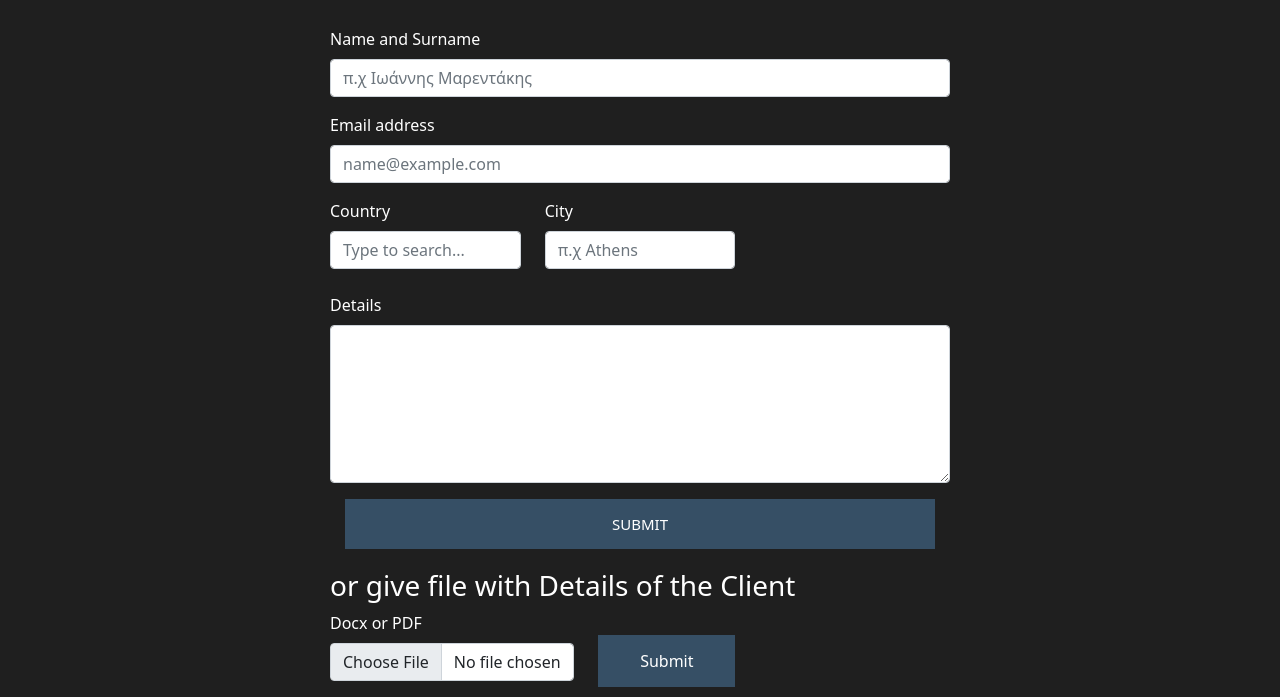
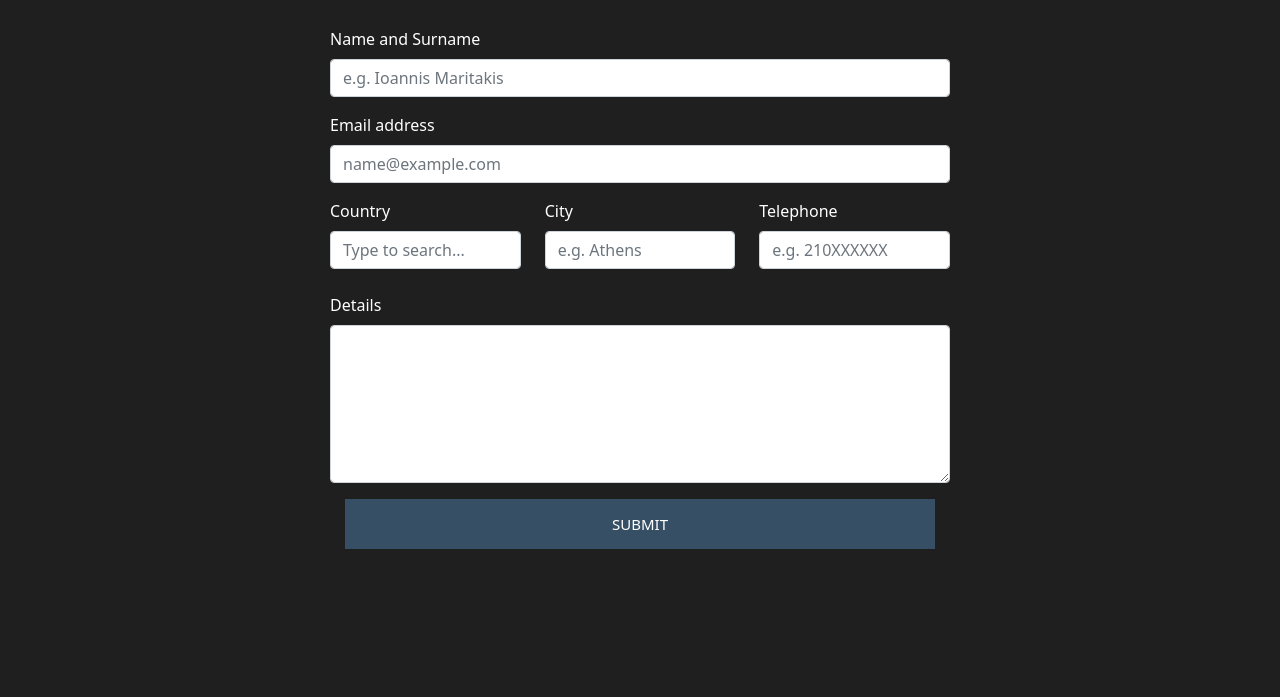
Before and after one commit to panos-span/ISAD, a plain HTML site: page insert.html in a window 1280 px wide. Shown: the part 123-820 px from the top of the page. Drawn offline with nearby package versions, Linux system fonts and the light colour scheme.

Commit message:
Minor update

```diff
--- a/insert.html
+++ b/insert.html
@@ -77,7 +77,7 @@
         <div class="mb-3">
             <fieldset>
                 <label for="exampleFormControlInput1" class="form-label">Name and Surname</label>
-                <input type="text" class="form-control" placeholder="π.χ Ιωάννης Μαρεντάκης" required>
+                <input type="text" class="form-control" placeholder="e.g. Ioannis Maritakis" required>
             </fieldset>
         </div>
         <div class="mb-3">
@@ -339,7 +339,14 @@
             <div class="col-sm-4">
                 <fieldset>
                     <label for="exampleFormControlInput1" class="form-label">City</label>
-                    <input type="text" class="form-control" id="exampleFormControlInput3" placeholder="π.χ Athens"
+                    <input type="text" class="form-control" id="exampleFormControlInput3" placeholder="e.g. Athens"
+                           required>
+                </fieldset>
+            </div>
+            <div class="col-sm-4">
+                <fieldset>
+                    <label for="exampleFormControlInput1" class="form-label">Telephone</label>
+                    <input type="tel" class="form-control" id="exampleFormControlInput4" placeholder="e.g. 210XXXXXX"
                            required>
                 </fieldset>
             </div>
@@ -361,23 +368,6 @@
     </form>
 </div>
 
-<div class="centered_div">
-    <h3>or give file with Details of the Client</h3>
-    <form id="contact2" action="" method="post">
-        <div class="row">
-            <div class="col-sm-5">
-                <label for="formFile" class="form-label">Docx or PDF</label>
-                <input class="form-control" type="file" id="formFile" required>
-            </div>
-
-            <div class="col-sm-3">
-                <br>
-                <button type="submit" id="form-submit2" class="block">Submit</button>
-            </div>
-        </div>
-
-    </form>
-</div>
 
 <!-- Scripts -->
 <script src="js/jquery-3.6.0.min.js"></script>
```
Also changed, not shown: Event.html (+3 -3 lines), data.html (+3 -3 lines).
